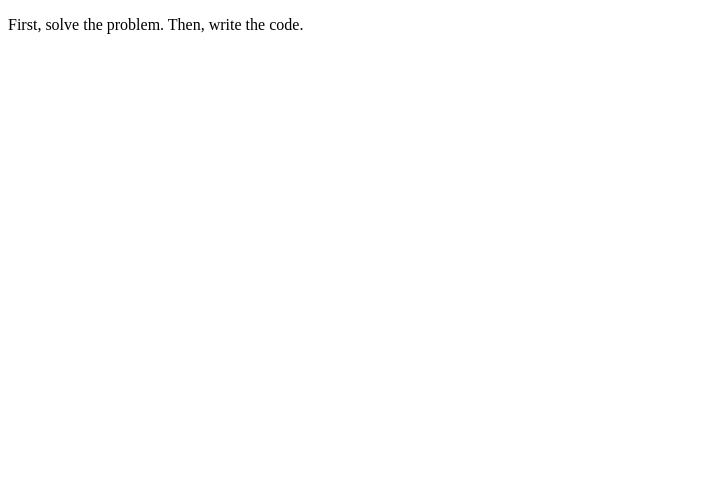
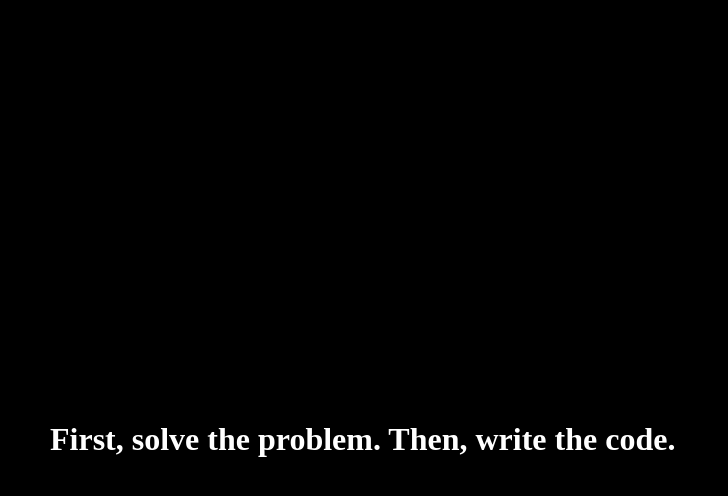
Before and after one commit to jubairmizan/Fade-Out-Charecter-By-Charecter, a plain HTML site: page index.html in a window 1280 px wide. Shown: the whole page, without its empty margins (0-728 px from the left). Drawn offline with Linux system fonts and the light colour scheme.

Commit message:
library integrate and css style

```diff
--- a/index.html
+++ b/index.html
@@ -4,8 +4,8 @@
 	<title>Fade Out Charecter By Charecter</title>
 	<script src="jquery-3.3.1.js"></script>
 </head>
-<body>
-	<p id="sentenceForFadeOut"></p>
+<body style="background-color: black">
+	<h1 id="sentenceForFadeOut" style="color: white;position: absolute;top: 50%;left: 50px;"></h1>
 
 	<script type="text/javascript">
 		$(document).ready(function(){
```
